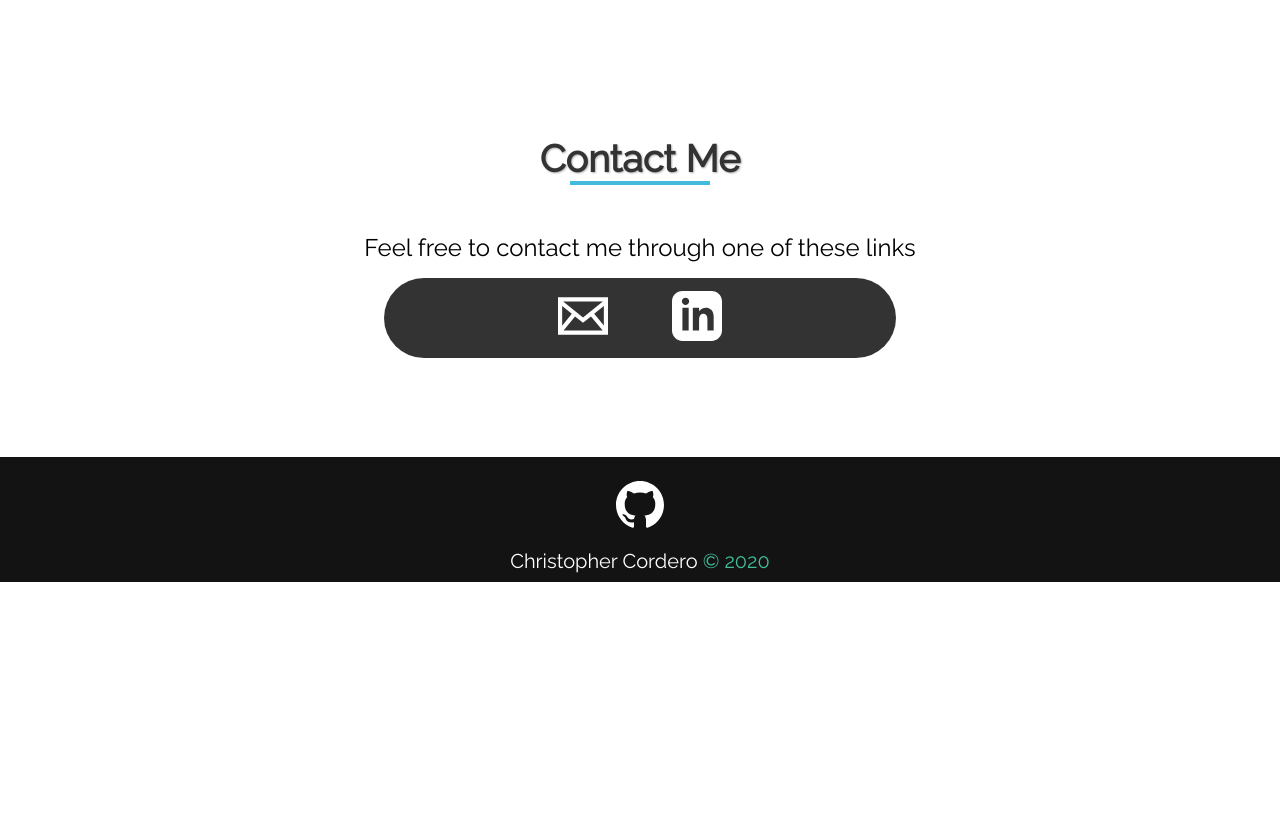
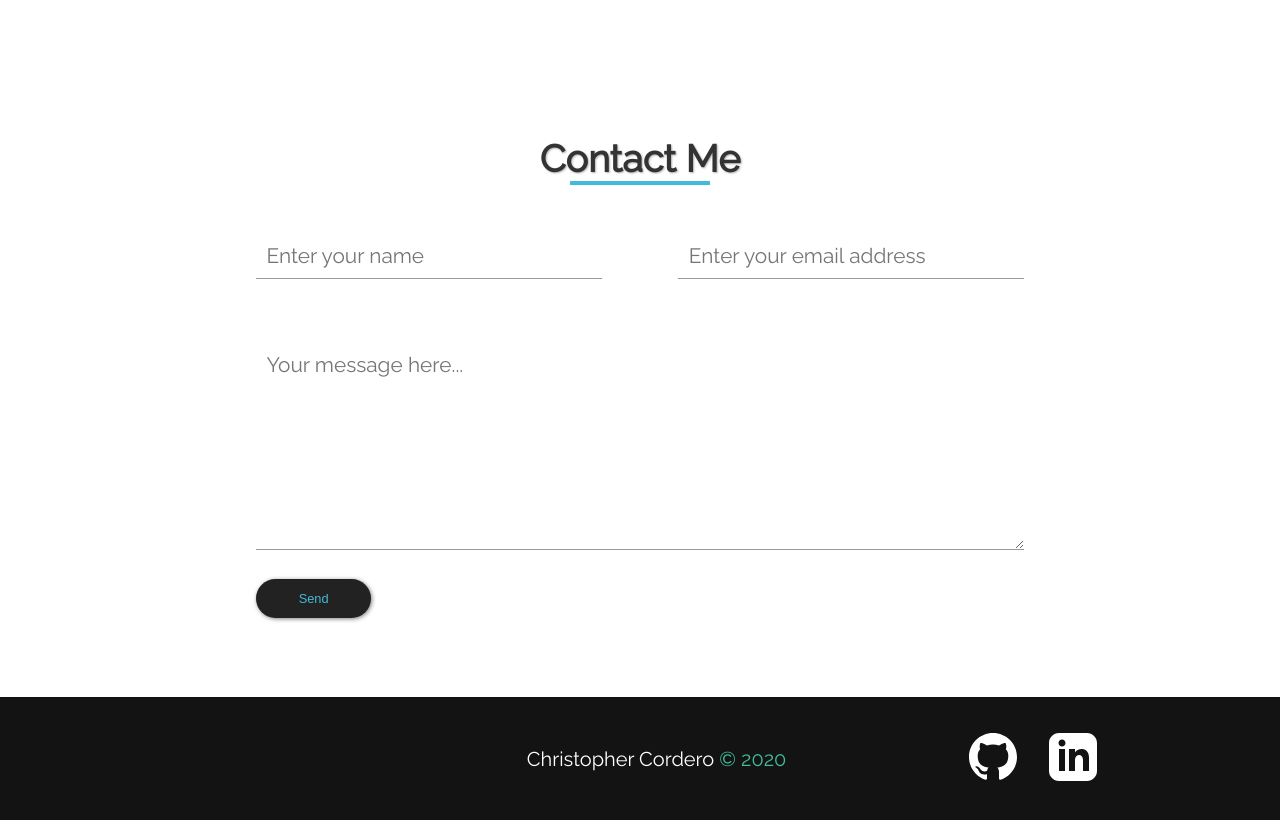
Before and after one commit to Cordero29/Portfolio, a React (Create React App) app: page / in a window 1280 px wide. Shown: the part 3300-4120 px from the top of the page. Before the commit the page ends 3882 px from the top, so only its background shows below. Built offline with nearby package versions, Linux system fonts and the light colour scheme.

Commit message:
updated contact me, updated footer

```diff
--- a/src/components/ContactMe.jsx
+++ b/src/components/ContactMe.jsx
@@ -4,28 +4,27 @@ export default function ContactMe() {
   return (
     <div id="contactMe">
       <h1>Contact Me</h1>
-      <p>Feel free to contact me through one of these links</p>
-      <div id="contact">
-        <a rel="noopener noreferrer" href='mailto:ChristopherCordero29@gmail.com' target='_blank' >
-          <svg
-            xmlns="http://www.w3.org/2000/svg"
-            width="50"
-            height="50"
-            viewBox="0 0 24 24"
-          >
-            <path d="M0 3v18h24v-18h-24zm6.623 7.929l-4.623 5.712v-9.458l4.623 3.746zm-4.141-5.929h19.035l-9.517 7.713-9.518-7.713zm5.694 7.188l3.824 3.099 3.83-3.104 5.612 6.817h-18.779l5.513-6.812zm9.208-1.264l4.616-3.741v9.348l-4.616-5.607z" />
-          </svg>
-        </a>
-        <a rel="noopener noreferrer" href='https://www.linkedin.com/in/christopher-cordero/' target='_blank' >
-          <svg
-            xmlns="http://www.w3.org/2000/svg"
-            width="50"
-            height="50"
-            viewBox="0 0 24 24"
-          >
-            <path d="M19 0h-14c-2.761 0-5 2.239-5 5v14c0 2.761 2.239 5 5 5h14c2.762 0 5-2.239 5-5v-14c0-2.761-2.238-5-5-5zm-11 19h-3v-11h3v11zm-1.5-12.268c-.966 0-1.75-.79-1.75-1.764s.784-1.764 1.75-1.764 1.75.79 1.75 1.764-.783 1.764-1.75 1.764zm13.5 12.268h-3v-5.604c0-3.368-4-3.113-4 0v5.604h-3v-11h3v1.765c1.396-2.586 7-2.777 7 2.476v6.759z" />
-          </svg>
-        </a>
+      <div className="form">
+        <form action="https://formspree.io/mvokrwnv" method="POST">
+              <input
+                id="contactName"
+                type="text"
+                name="name"
+                placeholder="Enter your name"
+              />
+              <input
+                id="contactEmail"
+                type="text"
+                name="_replyto"
+                placeholder="Enter your email address"
+              />
+          <textarea
+            id="contactMessage"
+            name="message"
+            placeholder="Your message here..."
+          ></textarea>
+          <button type="submit">Send</button>
+        </form>
       </div>
     </div>
   );
--- a/src/components/Footer.jsx
+++ b/src/components/Footer.jsx
@@ -3,19 +3,39 @@ import React from "react";
 export default function Footer() {
   return (
     <footer>
+      <p>
+        Christopher Cordero <span>&copy; 2020</span>
+      </p>
       <div id="socialTags">
-        <a rel="noopener noreferrer" href='https://github.com/Cordero29' target='_blank'>
+        <a
+          rel="noopener noreferrer"
+          href="https://github.com/Cordero29"
+          target="_blank"
+        >
           <svg
             xmlns="http://www.w3.org/2000/svg"
             width="24"
             height="24"
             viewBox="0 0 24 24"
           >
-            <path d="M12 0c-6.626 0-12 5.373-12 12 0 5.302 3.438 9.8 8.207 11.387.599.111.793-.261.793-.577v-2.234c-3.338.726-4.033-1.416-4.033-1.416-.546-1.387-1.333-1.756-1.333-1.756-1.089-.745.083-.729.083-.729 1.205.084 1.839 1.237 1.839 1.237 1.07 1.834 2.807 1.304 3.492.997.107-.775.418-1.305.762-1.604-2.665-.305-5.467-1.334-5.467-5.931 0-1.311.469-2.381 1.236-3.221-.124-.303-.535-1.524.117-3.176 0 0 1.008-.322 3.301 1.23.957-.266 1.983-.399 3.003-.404 1.02.005 2.047.138 3.006.404 2.291-1.552 3.297-1.23 3.297-1.23.653 1.653.242 2.874.118 3.176.77.84 1.235 1.911 1.235 3.221 0 4.609-2.807 5.624-5.479 5.921.43.372.823 1.102.823 2.222v3.293c0 .319.192.694.801.576 4.765-1.589 8.199-6.086 8.199-11.386 0-6.627-5.373-12-12-12z"  />
+            <path d="M12 0c-6.626 0-12 5.373-12 12 0 5.302 3.438 9.8 8.207 11.387.599.111.793-.261.793-.577v-2.234c-3.338.726-4.033-1.416-4.033-1.416-.546-1.387-1.333-1.756-1.333-1.756-1.089-.745.083-.729.083-.729 1.205.084 1.839 1.237 1.839 1.237 1.07 1.834 2.807 1.304 3.492.997.107-.775.418-1.305.762-1.604-2.665-.305-5.467-1.334-5.467-5.931 0-1.311.469-2.381 1.236-3.221-.124-.303-.535-1.524.117-3.176 0 0 1.008-.322 3.301 1.23.957-.266 1.983-.399 3.003-.404 1.02.005 2.047.138 3.006.404 2.291-1.552 3.297-1.23 3.297-1.23.653 1.653.242 2.874.118 3.176.77.84 1.235 1.911 1.235 3.221 0 4.609-2.807 5.624-5.479 5.921.43.372.823 1.102.823 2.222v3.293c0 .319.192.694.801.576 4.765-1.589 8.199-6.086 8.199-11.386 0-6.627-5.373-12-12-12z" />
+          </svg>
+        </a>
+        <a
+          rel="noopener noreferrer"
+          href="https://www.linkedin.com/in/christopher-cordero/"
+          target="_blank"
+        >
+          <svg
+            xmlns="http://www.w3.org/2000/svg"
+            width="50"
+            height="50"
+            viewBox="0 0 24 24"
+          >
+            <path d="M19 0h-14c-2.761 0-5 2.239-5 5v14c0 2.761 2.239 5 5 5h14c2.762 0 5-2.239 5-5v-14c0-2.761-2.238-5-5-5zm-11 19h-3v-11h3v11zm-1.5-12.268c-.966 0-1.75-.79-1.75-1.764s.784-1.764 1.75-1.764 1.75.79 1.75 1.764-.783 1.764-1.75 1.764zm13.5 12.268h-3v-5.604c0-3.368-4-3.113-4 0v5.604h-3v-11h3v1.765c1.396-2.586 7-2.777 7 2.476v6.759z" />
           </svg>
         </a>
       </div>
-      <p>Christopher Cordero <span>&copy; 2020</span></p>
     </footer>
   );
 }
--- a/src/styles/App.css
+++ b/src/styles/App.css
@@ -6,6 +6,10 @@
   margin: 0;
   padding: 0;
   scroll-behavior: smooth;
+}
+
+*:focus {
+  outline: none;
 }
 
 .animation {
@@ -114,10 +118,6 @@
 .animation button:hover .arrowBtn {
   -webkit-animation: bounce 0.8s linear infinite 0.1s, infiniteSpin 0.9s linear infinite 2.9s;
           animation: bounce 0.8s linear infinite 0.1s, infiniteSpin 0.9s linear infinite 2.9s;
-}
-
-.animation button:focus {
-  outline: none;
 }
 
 @-webkit-keyframes bounce {
@@ -550,9 +550,9 @@ header ul {
 }
 
 .langLogo svg {
-  width: 6.5%;
+  width: 6%;
   height: auto;
-  margin: 1.85em 2em;
+  margin: 2.25em 2em;
   -webkit-transition: 400ms cubic-bezier(0.68, -0.55, 0.265, 1.55);
   transition: 400ms cubic-bezier(0.68, -0.55, 0.265, 1.55);
 }
@@ -946,7 +946,7 @@ header ul {
 
 #contactMe {
   margin-top: 10em;
-  height: 40vh;
+  height: 70vh;
 }
 
 #contactMe h1 {
@@ -966,41 +966,108 @@ header ul {
   background: #41badb;
 }
 
-#contactMe p {
-  font-family: "Raleway", sans-serif;
-  font-size: 1.5em;
-  text-align: center;
-  margin-top: 2em;
-}
-
-#contact {
+.form {
+  margin: auto;
   display: -webkit-box;
   display: -ms-flexbox;
   display: flex;
-  -webkit-box-pack: center;
-      -ms-flex-pack: center;
-          justify-content: center;
-  -webkit-box-align: center;
-      -ms-flex-align: center;
-          align-items: center;
-  margin: 1em auto 0 auto;
-  background: #333;
-  width: 40%;
-  height: 5em;
-  border-radius: 20em;
+  -ms-flex-wrap: wrap;
+      flex-wrap: wrap;
+  -webkit-box-pack: justify;
+      -ms-flex-pack: justify;
+          justify-content: space-between;
 }
 
-#contact svg {
-  fill: #fff;
-  margin: 0 2em;
-  -webkit-transition: 300ms cubic-bezier(0.68, -0.55, 0.265, 1.55);
-  transition: 300ms cubic-bezier(0.68, -0.55, 0.265, 1.55);
+.form label {
+  color: #999;
+  font-family: "Raleway", sans-serif;
 }
 
-#contact svg:hover {
-  -webkit-transform: scale(1.2);
-          transform: scale(1.2);
-  fill: #42bd9a;
+.form form {
+  margin: 2em auto;
+  padding: 1em;
+  width: 50em;
+}
+
+.form button {
+  margin-top: 2em;
+  width: 15%;
+  height: 3em;
+  border-radius: 6em;
+  border: none;
+  font-size: 0.8em;
+  -webkit-box-shadow: 1px 1px 4px rgba(0, 0, 0, 0.5);
+          box-shadow: 1px 1px 4px rgba(0, 0, 0, 0.5);
+  background: #222;
+  color: #41badb;
+  cursor: pointer;
+  -webkit-transition: 100ms linear;
+  transition: 100ms linear;
+}
+
+.form button:hover {
+  -webkit-box-shadow: none;
+          box-shadow: none;
+  border: solid 2px #41badb;
+  -webkit-animation: bounce 0.9s linear infinite 0.1s;
+          animation: bounce 0.9s linear infinite 0.1s;
+}
+
+#contactName {
+  font-family: "Raleway", sans-serif;
+  border: none;
+  border-bottom: solid 1px #999;
+  width: 45%;
+  font-size: 1.3em;
+  padding: 0.5em;
+  -webkit-transition: 500ms cubic-bezier(0.39, 0.575, 0.565, 1);
+  transition: 500ms cubic-bezier(0.39, 0.575, 0.565, 1);
+}
+
+#contactName:focus {
+  border-bottom: solid 2px #41badb;
+  background: #222;
+  border-radius: 0.6em;
+  color: #eee;
+}
+
+#contactEmail {
+  font-family: "Raleway", sans-serif;
+  border: none;
+  border-bottom: solid 1px #999;
+  width: 45%;
+  font-size: 1.3em;
+  padding: 0.5em;
+  margin-left: 10%;
+  -webkit-transition: 500ms cubic-bezier(0.39, 0.575, 0.565, 1);
+  transition: 500ms cubic-bezier(0.39, 0.575, 0.565, 1);
+}
+
+#contactEmail:focus {
+  border-bottom: solid 2px #41badb;
+  background: #222;
+  border-radius: 0.6em;
+  color: #eee;
+}
+
+#contactMessage {
+  font-family: "Raleway", sans-serif;
+  border: none;
+  border-bottom: solid 1px #999;
+  width: 100%;
+  height: 10em;
+  font-size: 1.3em;
+  padding: 0.5em;
+  margin-top: 3em;
+  -webkit-transition: 500ms cubic-bezier(0.39, 0.575, 0.565, 1);
+  transition: 500ms cubic-bezier(0.39, 0.575, 0.565, 1);
+}
+
+#contactMessage:focus {
+  border-bottom: solid 2px #41badb;
+  background: #222;
+  border-radius: 0.6em;
+  color: #eee;
 }
 
 footer {
@@ -1011,30 +1078,23 @@ footer {
   display: -webkit-box;
   display: -ms-flexbox;
   display: flex;
-  -webkit-box-pack: center;
-      -ms-flex-pack: center;
-          justify-content: center;
+  -webkit-box-pack: space-evenly;
+      -ms-flex-pack: space-evenly;
+          justify-content: space-evenly;
   -webkit-box-align: center;
       -ms-flex-align: center;
           align-items: center;
-  -webkit-box-orient: vertical;
-  -webkit-box-direction: normal;
-      -ms-flex-direction: column;
-          flex-direction: column;
 }
 
 footer p {
   color: #fff;
   font-size: 1.25em;
+  margin-left: 18em;
 }
 
 footer p span {
   color: #42bd9a;
   font-size: 1em;
-}
-
-#socialTags {
-  margin: 1em;
 }
 
 #socialTags svg {
@@ -1216,10 +1276,10 @@ footer p span {
     margin-bottom: 1.5em;
   }
   .projectCard1::after {
-    content: '';
+    content: "";
     display: block;
     width: 100%;
-    height: .1em;
+    height: 0.1em;
     background-image: -webkit-gradient(linear, left top, right top, from(#181818), color-stop(15%), color-stop(75%, #4caac4));
     background-image: linear-gradient(90deg, #181818, 15%, #4caac4 75%);
     margin: 1em auto;
@@ -1234,10 +1294,10 @@ footer p span {
     margin-bottom: 1.5em;
   }
   .projectCard2::after {
-    content: '';
+    content: "";
     display: block;
     width: 100%;
-    height: .1em;
+    height: 0.1em;
     background-image: -webkit-gradient(linear, left top, right top, from(#181818), color-stop(15%), color-stop(75%, #4caac4));
     background-image: linear-gradient(90deg, #181818, 15%, #4caac4 75%);
     margin: 1em auto;
@@ -1252,10 +1312,10 @@ footer p span {
     margin-bottom: 1.5em;
   }
   .projectCard3::after {
-    content: '';
+    content: "";
     display: block;
     width: 100%;
-    height: .1em;
+    height: 0.1em;
     background-image: -webkit-gradient(linear, left top, right top, from(#181818), color-stop(15%), color-stop(75%, #4caac4));
     background-image: linear-gradient(90deg, #181818, 15%, #4caac4 75%);
     margin: 1em auto;
@@ -1267,10 +1327,10 @@ footer p span {
     margin-top: 1em;
   }
   .projectCard4::after {
-    content: '';
+    content: "";
     display: block;
     width: 100%;
-    height: .1em;
+    height: 0.1em;
     background-image: -webkit-gradient(linear, left top, right top, from(#181818), color-stop(15%), color-stop(75%, #4caac4));
     background-image: linear-gradient(90deg, #181818, 15%, #4caac4 75%);
     margin: 1em auto;
@@ -1290,7 +1350,7 @@ footer p span {
     text-align: center;
   }
   .hoverText a {
-    font-size: .8em;
+    font-size: 0.8em;
   }
   .hoverText1 {
     position: absolute;
@@ -1300,7 +1360,7 @@ footer p span {
             transform: translate(-50%, -50%);
   }
   .hoverText1 a {
-    font-size: .8em;
+    font-size: 0.8em;
   }
   #contactMe {
     margin-top: 2em;
--- a/src/styles/App.scss
+++ b/src/styles/App.scss
@@ -5,6 +5,10 @@
   margin: 0;
   padding: 0;
   scroll-behavior: smooth;
+}
+
+*:focus {
+  outline: none;
 }
 
 $primeColor: #41badb;
@@ -98,10 +102,6 @@ $secFont: "Montserrat", sans-serif;
       animation: bounce 0.8s linear infinite 0.1s,
         infiniteSpin 0.9s linear infinite 2.9s; //0.9/2.9/1997 Birthday
     }
-  }
-
-  button:focus {
-    outline: none;
   }
 }
 
@@ -427,9 +427,9 @@ header {
   box-shadow: 0px 4px 6px rgba(0, 0, 0, 0.5), 0px -4px 6px rgba(0, 0, 0, 0.5);
 
   svg {
-    width: 6.5%;
+    width: 6%;
     height: auto;
-    margin: 1.85em 2em;
+    margin: 2.25em 2em;
     transition: 400ms cubic-bezier(0.68, -0.55, 0.265, 1.55);
 
     &:hover {
@@ -776,7 +776,7 @@ header {
 
 #contactMe {
   margin-top: 10em;
-  height: 40vh;
+  height: 70vh;
   h1 {
     text-align: center;
     font-family: $primeFont;
@@ -793,33 +793,94 @@ header {
       background: #41badb;
     }
   }
-  p {
+}
+.form {
+  margin: auto;
+  display: flex;
+  flex-wrap: wrap;
+  justify-content: space-between;
+
+  label {
+    color: #999;
     font-family: $primeFont;
-    font-size: 1.5em;
-    text-align: center;
+  }
+  form {
+    margin: 2em auto;
+    padding: 1em;
+    width: 50em;
+  }
+  button {
     margin-top: 2em;
+    width: 15%;
+    height: 3em;
+    border-radius: 6em;
+    border: none;
+    font-size: 0.8em;
+    box-shadow: 1px 1px 4px rgba(0, 0, 0, 0.5);
+    background: #222;
+    color: $primeColor;
+    cursor: pointer;
+    transition: 100ms linear;
+
+    &:hover {
+      box-shadow: none;
+      border: solid 2px $primeColor;
+      animation: bounce 0.9s linear infinite 0.1s;
+    }
   }
 }
 
-#contact {
-  display: flex;
-  justify-content: center;
-  align-items: center;
-  margin: 1em auto 0 auto;
-  background: #333;
-  width: 40%;
-  height: 5em;
-  border-radius: 20em;
+#contactName {
+  font-family: $primeFont;
+  border: none;
+  border-bottom: solid 1px #999;
+  width: 45%;
+  font-size: 1.3em;
+  padding: 0.5em;
+  transition: 500ms cubic-bezier(0.39, 0.575, 0.565, 1);
 
-  svg {
-    fill: #fff;
-    margin: 0 2em;
-    transition: 300ms cubic-bezier(0.68, -0.55, 0.265, 1.55);
+  &:focus {
+    border-bottom: solid 2px $primeColor;
+    background: #222;
+    border-radius: 0.6em;
+    color: #eee;
+  }
 }
 
-  svg:hover {
-    transform: scale(1.2);
-    fill: $secColor;
+#contactEmail {
+  font-family: $primeFont;
+  border: none;
+  border-bottom: solid 1px #999;
+  width: 45%;
+  font-size: 1.3em;
+  padding: 0.5em;
+  margin-left: 10%;
+  transition: 500ms cubic-bezier(0.39, 0.575, 0.565, 1);
+
+  &:focus {
+    border-bottom: solid 2px $primeColor;
+    background: #222;
+    border-radius: 0.6em;
+    color: #eee;
+  }
+}
+
+#contactMessage {
+  font-family: $primeFont;
+  border: none;
+  border-bottom: solid 1px #999;
+  width: 100%;
+  height: 10em;
+  font-size: 1.3em;
+  padding: 0.5em;
+  margin-top: 3em;
+  transition: 500ms cubic-bezier(0.39, 0.575, 0.565, 1);
+
+  &:focus {
+    border-bottom: solid 2px $primeColor;
+    background: #222;
+    border-radius: 0.6em;
+    color: #eee;
   }
 }
 
@@ -833,13 +894,13 @@ footer {
   width: 100%;
   font-family: $primeFont;
   display: flex;
-  justify-content: center;
+  justify-content: space-evenly;
   align-items: center;
-  flex-direction: column;
 
   p {
     color: #fff;
     font-size: 1.25em;
+    margin-left: 18em;
     span {
       color: $secColor;
       font-size: 1em;
@@ -848,8 +909,6 @@ footer {
 }
 
 #socialTags {
-  margin: 1em;
-
   svg {
     margin: 0 1em;
     height: 3em;
@@ -1024,10 +1083,10 @@ footer {
     margin-bottom: 1.5em;
 
     &::after {
-      content: '';
+      content: "";
       display: block;
       width: 100%;
-      height: .1em;
+      height: 0.1em;
       background-image: linear-gradient(
         90deg,
         #181818,
@@ -1048,10 +1107,10 @@ footer {
     margin-bottom: 1.5em;
 
     &::after {
-      content: '';
+      content: "";
       display: block;
       width: 100%;
-      height: .1em;
+      height: 0.1em;
       background-image: linear-gradient(
         90deg,
         #181818,
@@ -1071,10 +1130,10 @@ footer {
     margin-bottom: 1.5em;
 
     &::after {
-      content: '';
+      content: "";
       display: block;
       width: 100%;
-      height: .1em;
+      height: 0.1em;
       background-image: linear-gradient(
         90deg,
         #181818,
@@ -1091,12 +1150,11 @@ footer {
     }
   }
   .projectCard4 {
-
     &::after {
-      content: '';
+      content: "";
       display: block;
       width: 100%;
-      height: .1em;
+      height: 0.1em;
       background-image: linear-gradient(
         90deg,
         #181818,
@@ -1120,7 +1178,7 @@ footer {
     transform: translate(-50%, -50%);
     text-align: center;
     a {
-      font-size: .8em;
+      font-size: 0.8em;
     }
   }
 
@@ -1130,7 +1188,7 @@ footer {
     left: 50%;
     transform: translate(-50%, -50%);
     a {
-      font-size: .8em;
+      font-size: 0.8em;
     }
   }
 
```
Also changed, not shown: 1 other file (tests, documents, lock files or other folders). Lines whose indentation alone changed are shown as unchanged.
